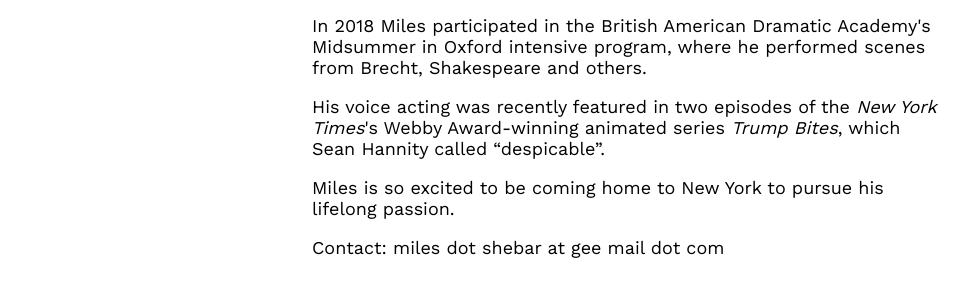
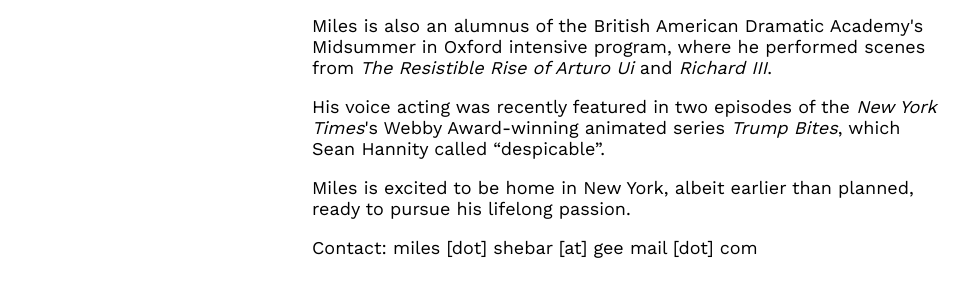
Before and after one commit to milesshebar/milesshebar.com, a Gatsby site: page /about in a window 1280 px wide. Shown: the part 819-1116 px from the top of the page, without its empty margins (8-976 px from the left). Built offline with nearby package versions, Linux system fonts and the light colour scheme; Gatsby itself is replaced by a stand-in of ours.

Commit message:
update bio

```diff
--- a/src/pages/about.tsx
+++ b/src/pages/about.tsx
@@ -42,8 +42,8 @@
         <h1>About</h1>
         <Headshot fluid={aboutMe.childImageSharp.fluid} />
         <Bio>
-          <strong>Miles Shebar</strong> graduates this year from Kenyon College, where he was featured in numerous plays
-          and films. His mainstage credits include Tom Stoppard’s <em>Rosencrantz & Guildenstern Are Dead</em>{' '}
+          <strong>Miles Shebar</strong> graduates this year from Kenyon College, where he was featured in numerous plays and
+          films. His mainstage credits include Tom Stoppard’s <em>Rosencrantz & Guildenstern Are Dead</em>{' '}
           (Guildenstern), <em>The Comedy of Errors</em> (Dromio), and <em>When We Were Young and Unafraid</em> (Paul).
           Other credits include <em>Late: A Cowboy Song</em> (Crick), <em>Legally Blonde</em> (Warner),{' '}
           <em>The Importance of Being Earnest</em> (Lane/Merriman), and <em>Trudy & Max In Love</em> (Max). He appeared
@@ -51,21 +51,23 @@
           Conference.
         </Bio>
         <Bio>
-          In 2018 Miles participated in the British American Dramatic Academy's Midsummer in Oxford intensive program,
-          where he performed scenes from Brecht, Shakespeare and others.
+          Miles is also an alumnus of the British American Dramatic Academy's Midsummer in Oxford intensive program,
+          where he performed scenes from <em>The Resistible Rise of Arturo Ui</em> and <em>Richard III</em>.
         </Bio>
         <Bio>
           His voice acting was recently featured in two episodes of the <em>New York Times</em>'s Webby Award-winning
           animated series <em>Trump Bites</em>, which Sean Hannity called “despicable”.
         </Bio>
-        <Bio>Miles is so excited to be coming home to New York to pursue his lifelong passion.</Bio>
+        <Bio>
+          Miles is excited to be home in New York, albeit earlier than planned, ready to pursue his lifelong passion.
+        </Bio>
         {/*<Bio>
           Manager:{' '}
           <a href="https://bercytalent.com" target="_blank" rel="noopener noreferrer">
             Jason Bercy
           </a>
         </Bio>*/}
-        <Bio>Contact: miles dot shebar at gee mail dot com</Bio>
+        <Bio>Contact: miles [dot] shebar [at] gee mail [dot] com</Bio>
       </AnimatedBox>
     </Layout>
   )
```
